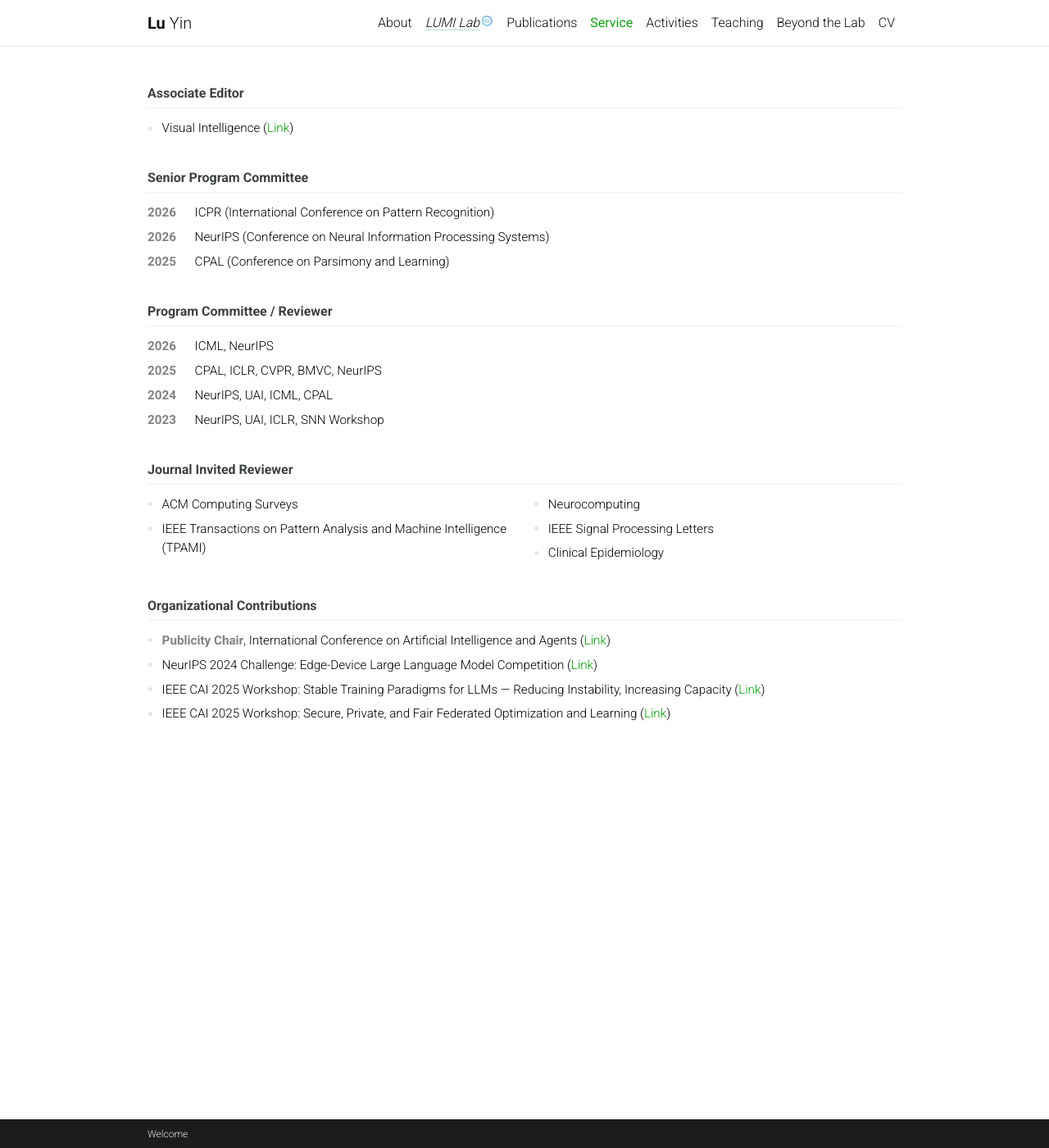
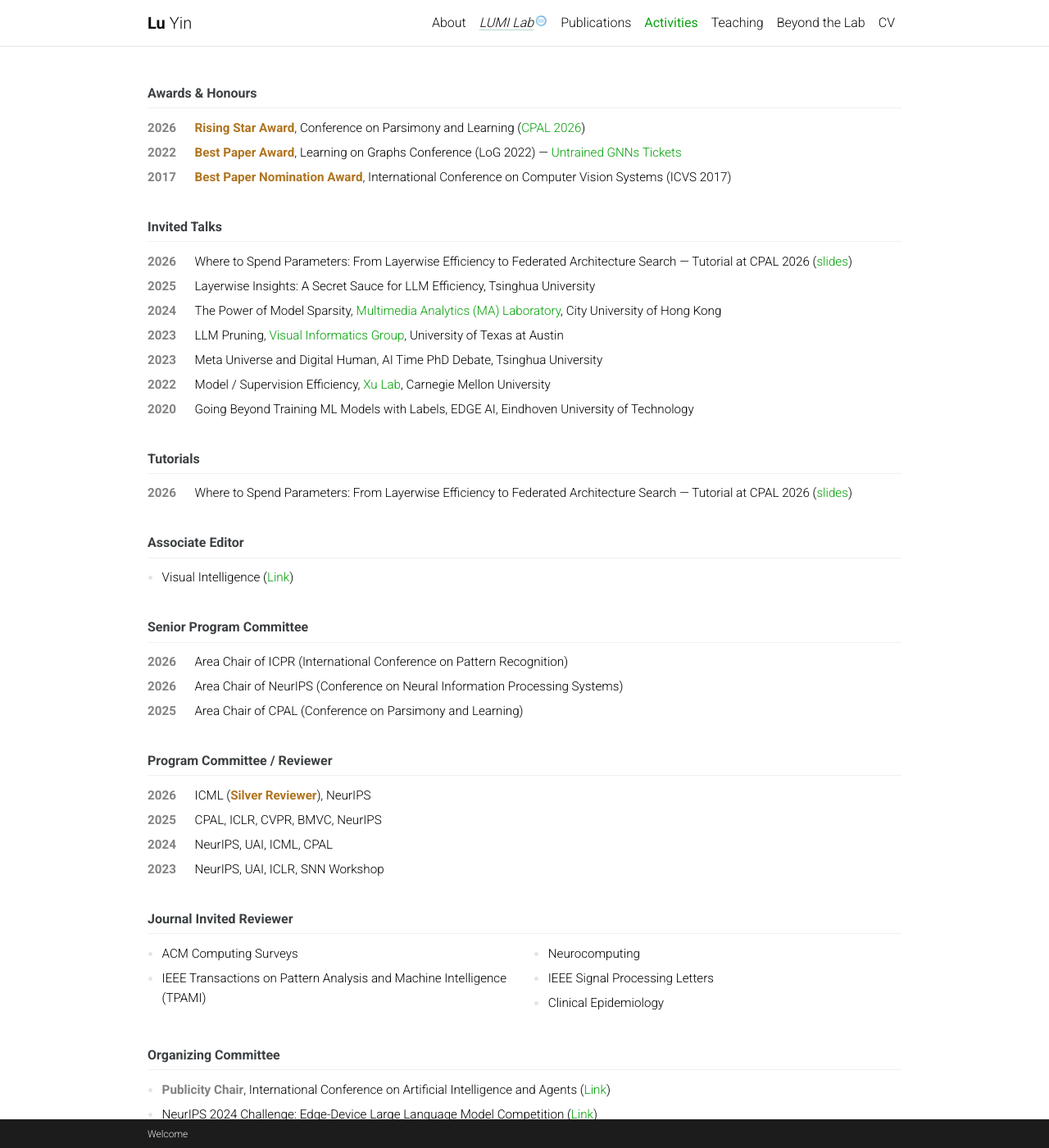
Before and after one commit to luuyin/luuyin.github.io, a Jekyll site: the page built from _pages/service.md, in a window 1280 px wide and 1400 px high. Shown: the whole window at 82% size. Built offline with Jekyll 4.4.1, drawn with Linux system fonts in a browser that asks for light colours; comment, search, counter and statistics services are not loaded; a style sheet for code colours, icons or effects is not loaded.

Commit message:
Merge Service & Activities into one nav section
- Combine into single "Activities" page; reorder as awards → talks →
  tutorials → editorial/PC service; rename section to Organizing Committee
- Add "Area Chair of" to Senior PC entries; mark ICML 2026 Silver Reviewer
- Remove Activities from nav

Co-Authored-By: Claude Opus 4.8 (1M context) <noreply@anthropic.com>

```diff
--- a/_pages/service.md
+++ b/_pages/service.md
@@ -1,11 +1,34 @@
 ---
 layout: page_notitile
 permalink: /service/
-title: Service
+title: Activities
 nav: true
 nav_order: 4
 ---
 
+
+<h3 class="section-heading">Awards &amp; Honours</h3>
+
+- **2026** <span class="gold-award">Rising Star Award</span>, Conference on Parsimony and Learning ([CPAL 2026](https://cpal.cc/))
+- **2022** <span class="gold-award">Best Paper Award</span>, Learning on Graphs Conference (LoG 2022) — [Untrained GNNs Tickets](https://arxiv.org/abs/2211.15335)
+- **2017** <span class="gold-award">Best Paper Nomination Award</span>, International Conference on Computer Vision Systems (ICVS 2017)
+{:.entry-list}
+
+<h3 class="section-heading">Invited Talks</h3>
+
+- **2026** Where to Spend Parameters: From Layerwise Efficiency to Federated Architecture Search — Tutorial at CPAL 2026 ([slides](https://drive.google.com/file/d/1bmNPVXY-IgvZjlyOuYZJYKWraREV0t9E/view?usp=sharing))
+- **2025** Layerwise Insights: A Secret Sauce for LLM Efficiency, Tsinghua University
+- **2024** The Power of Model Sparsity, [Multimedia Analytics (MA) Laboratory](https://kedema.org/Members.html), City University of Hong Kong
+- **2023** LLM Pruning, [Visual Informatics Group](https://vita-group.github.io/), University of Texas at Austin
+- **2023** Meta Universe and Digital Human, AI Time PhD Debate, Tsinghua University
+- **2022** Model / Supervision Efficiency, [Xu Lab](https://xulabs.github.io/), Carnegie Mellon University
+- **2020** Going Beyond Training ML Models with Labels, EDGE AI, Eindhoven University of Technology
+{:.entry-list}
+
+<h3 class="section-heading">Tutorials</h3>
+
+- **2026** Where to Spend Parameters: From Layerwise Efficiency to Federated Architecture Search — Tutorial at CPAL 2026 ([slides](https://drive.google.com/file/d/1bmNPVXY-IgvZjlyOuYZJYKWraREV0t9E/view?usp=sharing))
+{:.entry-list}
 
 <h3 class="section-heading">Associate Editor</h3>
 
@@ -13,14 +36,14 @@ nav_order: 4
 
 <h3 class="section-heading">Senior Program Committee</h3>
 
-- **2026** ICPR (International Conference on Pattern Recognition)
-- **2026** NeurIPS (Conference on Neural Information Processing Systems)
-- **2025** CPAL (Conference on Parsimony and Learning)
+- **2026** Area Chair of ICPR (International Conference on Pattern Recognition)
+- **2026** Area Chair of NeurIPS (Conference on Neural Information Processing Systems)
+- **2025** Area Chair of CPAL (Conference on Parsimony and Learning)
 {:.entry-list}
 
 <h3 class="section-heading">Program Committee / Reviewer</h3>
 
-- **2026** ICML, NeurIPS
+- **2026** ICML (<span class="gold-award">Silver Reviewer</span>), NeurIPS
 - **2025** CPAL, ICLR, CVPR, BMVC, NeurIPS
 - **2024** NeurIPS, UAI, ICML, CPAL
 - **2023** NeurIPS, UAI, ICLR, SNN Workshop
@@ -35,7 +58,7 @@ nav_order: 4
 - Clinical Epidemiology
 {:.cols-2}
 
-<h3 class="section-heading">Organizational Contributions</h3>
+<h3 class="section-heading">Organizing Committee</h3>
 
 - **Publicity Chair**, International Conference on Artificial Intelligence and Agents ([Link](https://www.icaiagent.org/))
 - NeurIPS 2024 Challenge: Edge-Device Large Language Model Competition ([Link](https://edge-llms-challenge.github.io/edge-llm-challenge.github.io/))
```
Also changed, not shown: _pages/activities.md (+1 -1 lines).
